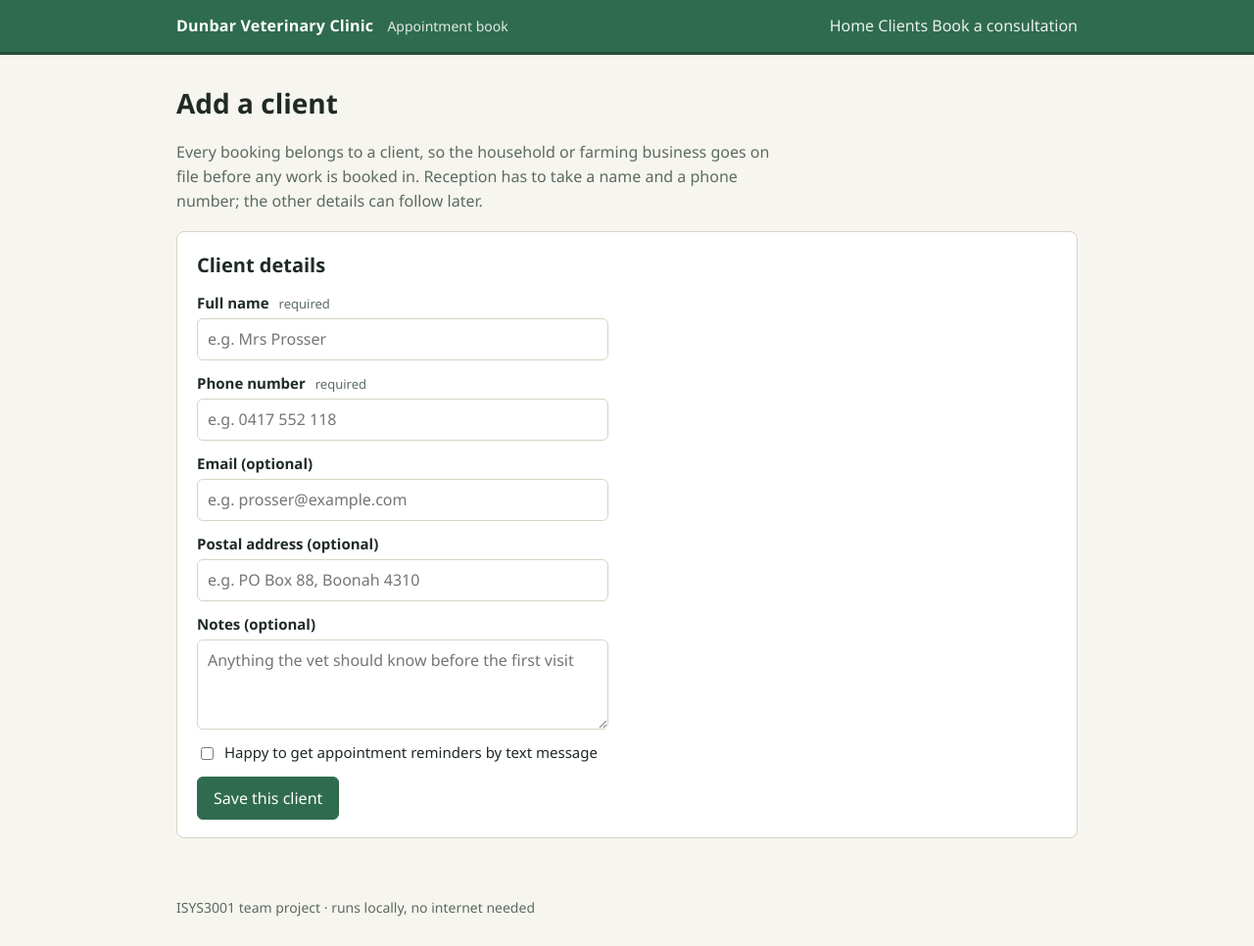
After one commit to 1802168960-star/Dunbar-Veterinary-Clinic, a Flask app: page /clients/new in a window 1280 px wide. The commit adds this page. Shown: the whole page at 98% size. Run offline with Flask 3, Linux system fonts and the light colour scheme.

Commit message:
feat: create a client record so work can be booked (MSD426GXUST3-39)

```diff
--- a/app/__init__.py
+++ b/app/__init__.py
@@ -24,9 +24,11 @@ def create_app(config=None):
 
     db.init_app(app)
 
+    from app.routes.clients import clients_bp
     from app.routes.consultations import consultations_bp
     from app.routes.main import main_bp
 
+    app.register_blueprint(clients_bp)
     app.register_blueprint(consultations_bp)
     app.register_blueprint(main_bp)
 
--- /dev/null
+++ b/app/routes/clients.py
@@ -0,0 +1,69 @@
+"""Client records: the register of households and farm businesses.
+
+Story MSD426GXUST3-39. Nothing can be booked, a consultation in one of the two
+rooms or a farm visit against a property, until the client is on file, so this
+is the screen the front desk uses first. The rules live in
+``app.services.records``; this module is the HTTP layer that turns the
+registration form into a ``Client`` row and shows it back in the client list.
+"""
+from flask import Blueprint, redirect, render_template, request, url_for
+
+from app.models import Client, db
+from app.services.records import clean, validate_client
+
+clients_bp = Blueprint("clients", __name__, url_prefix="/clients")
+
+
+def _submitted():
+    """The form values as sent, so a rejected form can be handed straight back."""
+    return {
+        "name": request.form.get("name", ""),
+        "phone": request.form.get("phone", ""),
+        "email": request.form.get("email", ""),
+        "postal_address": request.form.get("postal_address", ""),
+        "notes": request.form.get("notes", ""),
+        "sms_consent": request.form.get("sms_consent") == "on",
+    }
+
+
+@clients_bp.get("/")
+def list_clients():
+    """The client list, in the order the paper register is kept: by name."""
+    clients = Client.query.order_by(db.func.lower(Client.name)).all()
+    added_id = request.args.get("added", type=int)
+    added = db.session.get(Client, added_id) if added_id else None
+    return render_template("clients/list.html", clients=clients, added=added)
+
+
+@clients_bp.get("/new")
+def new_client():
+    """Show the client registration form."""
+    return render_template("clients/create.html", chosen={}, problems=[])
+
+
+@clients_bp.post("/new")
+def create_client():
+    """Create the client record, or hand the form back with the problems."""
+    chosen = _submitted()
+    problems = validate_client(
+        name=chosen["name"],
+        phone=chosen["phone"],
+        email=chosen["email"],
+        postal_address=chosen["postal_address"],
+    )
+    if problems:
+        # 400: the request was understood, the details are just not usable yet.
+        return render_template("clients/create.html", chosen=chosen, problems=problems), 400
+
+    record = Client(
+        name=clean(chosen["name"]),
+        phone=clean(chosen["phone"]),
+        email=clean(chosen["email"]) or None,
+        postal_address=clean(chosen["postal_address"]) or None,
+        notes=clean(chosen["notes"]) or None,
+        sms_consent=chosen["sms_consent"],
+    )
+    db.session.add(record)
+    db.session.commit()
+
+    return redirect(url_for("clients.list_clients", added=record.id), code=303)
--- a/app/static/css/style.css
+++ b/app/static/css/style.css
@@ -166,3 +166,63 @@ button:hover,
 
 .summary dt { font-weight: 600; }
 .summary dd { margin: 0; }
+
+
+/* Client register (story MSD426GXUST3-39).
+   The panel, field, button and alert blocks above are shared with the booking form. */
+
+.intro-row {
+  display: flex;
+  align-items: flex-start;
+  justify-content: space-between;
+  gap: 16px;
+  flex-wrap: wrap;
+}
+
+.field input[type="tel"],
+.field input[type="email"],
+.field textarea {
+  padding: 8px 10px;
+  border: 1px solid var(--line);
+  border-radius: 6px;
+  font: inherit;
+  background: #fff;
+  color: var(--ink);
+}
+
+.field textarea { resize: vertical; }
+.field-check label { display: flex; align-items: center; gap: 8px; font-weight: 400; }
+
+.required {
+  margin-left: 6px;
+  color: var(--muted);
+  font-size: 13px;
+  font-weight: 400;
+}
+
+.alert-ok {
+  background: var(--green-soft);
+  border: 1px solid #a9c9b5;
+  color: #244f3b;
+}
+
+.records {
+  width: 100%;
+  border-collapse: collapse;
+  margin-top: 18px;
+  background: var(--card);
+  border: 1px solid var(--line);
+}
+
+.records th,
+.records td {
+  text-align: left;
+  padding: 10px 12px;
+  border-bottom: 1px solid var(--line);
+  font-size: 15px;
+  vertical-align: top;
+}
+
+.records th { background: var(--green-soft); font-size: 14px; }
+.records tr:last-child td { border-bottom: 0; }
+.records .just-added td { background: #f2f8f3; }
--- a/app/templates/base.html
+++ b/app/templates/base.html
@@ -15,6 +15,7 @@
       </div>
       <nav class="nav">
         <a href="{{ url_for('main.index') }}">Home</a>
+        <a href="{{ url_for('clients.list_clients') }}">Clients</a>
         <a href="{{ url_for('consultations.new_consultation') }}">Book a consultation</a>
       </nav>
     </div>
--- /dev/null
+++ b/app/templates/clients/create.html
@@ -0,0 +1,71 @@
+{% extends "base.html" %}
+
+{% block title %}Add a client — Dunbar Veterinary Clinic{% endblock %}
+
+{% block content %}
+<section class="intro">
+  <h1>Add a client</h1>
+  <p>Every booking belongs to a client, so the household or farming business
+    goes on file before any work is booked in. Reception has to take a name and
+    a phone number; the other details can follow later.</p>
+</section>
+
+{% if problems %}
+  <div class="alert alert-error">
+    <p>This client record cannot be saved yet:</p>
+    <ul>
+      {% for problem in problems %}<li>{{ problem }}</li>{% endfor %}
+    </ul>
+  </div>
+{% endif %}
+
+<section class="panel">
+  <h2>Client details</h2>
+  <form method="post" action="{{ url_for('clients.new_client') }}">
+    <div class="field">
+      <label for="name">Full name <span class="required">required</span></label>
+      <input type="text" id="name" name="name" maxlength="120" required
+             data-error="Please enter the client's full name."
+             value="{{ chosen.get('name', '') }}" placeholder="e.g. Mrs Prosser">
+    </div>
+
+    <div class="field">
+      <label for="phone">Phone number <span class="required">required</span></label>
+      <input type="tel" id="phone" name="phone" maxlength="40" required
+             data-error="Please enter a phone number."
+             value="{{ chosen.get('phone', '') }}" placeholder="e.g. 0417 552 118">
+    </div>
+
+    <div class="field">
+      <label for="email">Email (optional)</label>
+      <input type="email" id="email" name="email" maxlength="255"
+             value="{{ chosen.get('email', '') }}" placeholder="e.g. prosser@example.com">
+    </div>
+
+    <div class="field">
+      <label for="postal_address">Postal address (optional)</label>
+      <input type="text" id="postal_address" name="postal_address" maxlength="255"
+             value="{{ chosen.get('postal_address', '') }}"
+             placeholder="e.g. PO Box 88, Boonah 4310">
+    </div>
+
+    <div class="field">
+      <label for="notes">Notes (optional)</label>
+      <textarea id="notes" name="notes" rows="3"
+                placeholder="Anything the vet should know before the first visit">{{ chosen.get('notes', '') }}</textarea>
+    </div>
+
+    <div class="field field-check">
+      <label for="sms_consent">
+        <input type="checkbox" id="sms_consent" name="sms_consent"
+               {%- if chosen.get('sms_consent') %} checked{% endif %}>
+        Happy to get appointment reminders by text message
+      </label>
+    </div>
+
+    <button class="primary" type="submit">Save this client</button>
+  </form>
+</section>
+
+<script src="{{ url_for('static', filename='js/form-validation.js') }}"></script>
+{% endblock %}
```
Also changed, not shown: app/services/records.py (added, +60 -0 lines), app/templates/clients/list.html (added, +47 -0 lines), tests/test_clients.py (added, +171 -0 lines), CHANGELOG.md.
